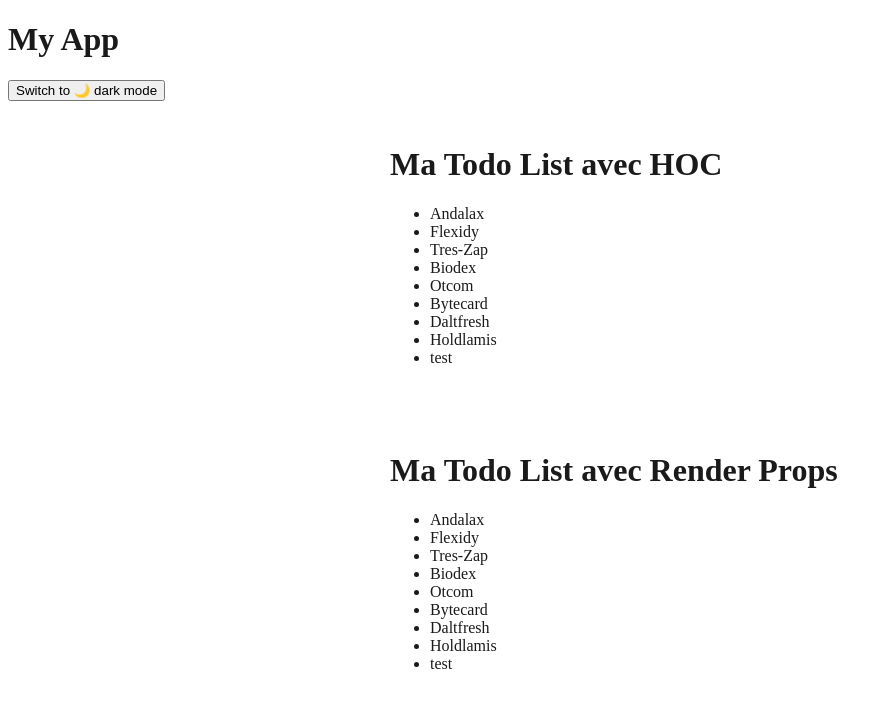
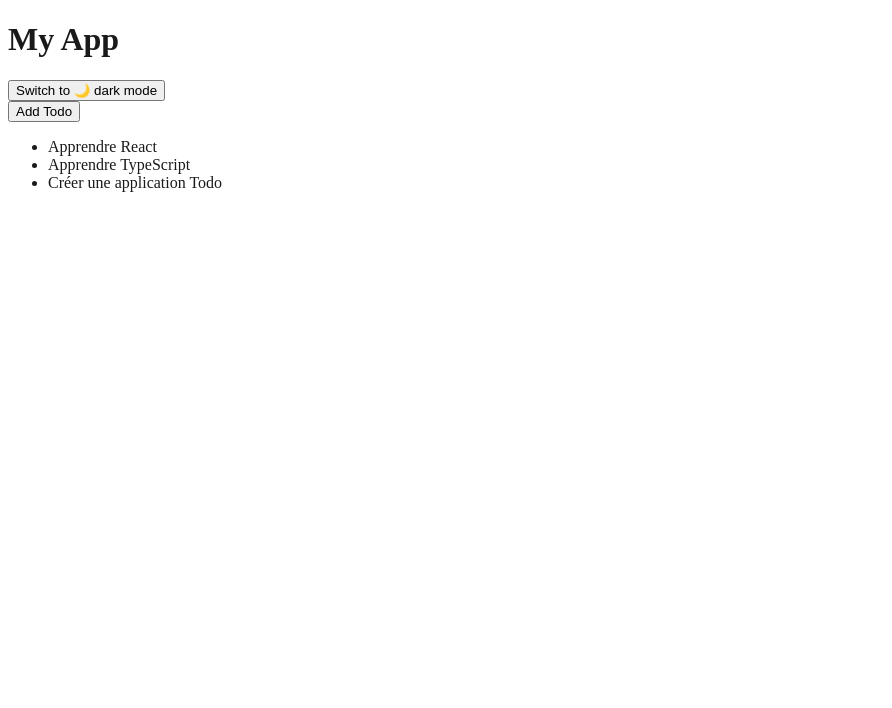
Before and after one commit to kyo06/exo-jour1-react-ts, a React (Vite) app: page / in a window 1280 px wide. Shown: the top 708 px of the page, without its empty margins (0-892 px from the left). Built offline with nearby package versions, Linux system fonts and the light colour scheme; data requests are answered from the project's data file.

Commit message:
feat: integrate Redux for state management and add todo functionality

```diff
--- a/package.json
+++ b/package.json
@@ -11,7 +11,9 @@
   },
   "dependencies": {
     "react": "^19.2.6",
-    "react-dom": "^19.2.6"
+    "react-dom": "^19.2.6",
+    "react-redux": "^9.3.0",
+    "redux": "^5.0.1"
   },
   "devDependencies": {
     "@eslint/js": "^10.0.1",
--- a/src/main.tsx
+++ b/src/main.tsx
@@ -3,11 +3,15 @@
 import './index.css'
 import App from './App.tsx'
 import { ThemeProvider } from '@hooks/useTheme.ts'
+import { Provider } from 'react-redux'
+import { store } from '@/redux/store'
 
 createRoot(document.getElementById('root')!).render(
   <StrictMode>
     <ThemeProvider>
-      <App />
+      <Provider store={store}>
+        <App />
+      </Provider>
     </ThemeProvider>
   </StrictMode>,
 )
--- a/src/pages/HomePage/index.tsx
+++ b/src/pages/HomePage/index.tsx
@@ -1,57 +1,36 @@
-import { API_URL, postTodo, deleteTodo } from '@services/todo.api.service'
-import TodoList from '@components/TodoList'
 import type { Todo } from '@/types/todo';
-import useFetch from '@hooks/useFetch';
 import Header from '@components/Header';
-import FetchComponent from '@components/FetchComponent';
-import { withFetch } from '@/hoc/withFetch';
-import TodoListPure from '@components/TodoListPure';
-
-// On utilise le HOC withFetch pour créer une version de TodoListPure qui est connectée à l'API et reçoit les données, l'état de chargement et les erreurs en tant que props.
-const TodoListWithFetch = withFetch<Todo[]>(API_URL)(TodoListPure);
+import { useDispatch, useSelector } from 'react-redux';
+import type { TodoState } from '@/redux/reducers';
+import { addTodo } from '@/redux/actions';
 
 export default function HomePage() {
+  //Récupére le state todo dans la store
+  const todos = useSelector((state: TodoState) => state.todos);
 
-  //const { data: todos, loading, error, refetch: refetchTodos } = useFetch<Todo[]>(API_URL);
-  /*
-  function handleDeleteTodo(id: number): void {
-    deleteTodo(id).then(() => refetchTodos());
+  //Dispatch les actions
+  const dispatch = useDispatch();
+
+  function createTodo() {
+    //dispatch({ type: "ADD_TODO", payload: "New todo" });
+    dispatch(addTodo("New todo"));
   }
 
-  function handleAddTodo(todo: Omit<Todo, 'id'>): void {
-    postTodo(todo).then(newTodo => {
-      if (newTodo) {
-        // La nouvelle todo a été ajoutée avec succès, on peut recharger la liste des todos
-        refetchTodos();
-      }
-    });
-  }
-  */
   return (
     <>
       <div className="App">
         <Header />
-        <div style={{ maxWidth: 500, margin: '0 auto', padding: 24 }}>
-          <h1>Ma Todo List avec HOC</h1>
-          <TodoListWithFetch />
-        </div>
-        <div style={{ maxWidth: 500, margin: '0 auto', padding: 24 }}>
-          <h1>Ma Todo List avec Render Props</h1>
-          <FetchComponent<Todo[]> url={API_URL}>
-            {({ data, loading, error }) => {
-              if (loading) return <p>Loading...</p>;
-              if (error) return <p>Error: {error.message}</p>;
 
-              return (
-                <ul>
-                  {data?.map(todo => (
-                    <li key={todo.id}>{todo.text}</li>
-                  ))}
-                </ul>
-              );
-            }}
-          </FetchComponent>
-        </div>
+        <button onClick={createTodo}>Add Todo</button>
+
+        <ul>
+        {todos.map((t: Todo) => (
+          <li key={t.id}>
+            {t.text}
+          </li>
+        ))}
+      </ul>
+
       </div>
     </>
   )
--- /dev/null
+++ b/src/redux/actions.ts
@@ -0,0 +1,7 @@
+export const ADD_TODO = "ADD_TODO";
+
+
+export const addTodo = (text: string) => ({
+    type: ADD_TODO,
+    payload: text,
+})
--- /dev/null
+++ b/src/redux/reducers.ts
@@ -0,0 +1,39 @@
+import type { Todo } from '@/types/todo';
+import { ADD_TODO } from '@/redux/actions'
+
+
+export interface TodoState {
+    todos: Todo[];
+}
+
+// État initial de l'application avec une liste de todos pré-remplie
+// Mettre dans le reducer pour que ce soit plus clair et éviter les problèmes de circular dependencies
+
+const initialState: TodoState = {
+    todos: [
+        { id: 1, text: 'Apprendre React', completed: false },
+        { id: 2, text: 'Apprendre TypeScript', completed: false },
+        { id: 3, text: 'Créer une application Todo', completed: false },
+    ]
+};
+
+
+
+export function todoReducer(state = initialState, action: any) {
+    switch (action.type) {
+        case ADD_TODO:
+            console.log('original state', state);
+            const newTodo: Todo = {
+                id: Date.now(),
+                text: action.payload,
+                completed: false
+            };
+            //Immutabilité donc recréer le new state todos
+            return {
+                ...state,
+                todos: [...state.todos, newTodo]
+            };
+        default:
+            return state;
+    }
+}
--- /dev/null
+++ b/src/redux/store.ts
@@ -0,0 +1,4 @@
+import { createStore } from 'redux';
+import { todoReducer, type TodoState } from './reducers';
+
+export const store = createStore<TodoState>(todoReducer);
```
Also changed, not shown: 1 other file (tests, documents, lock files or other folders).
